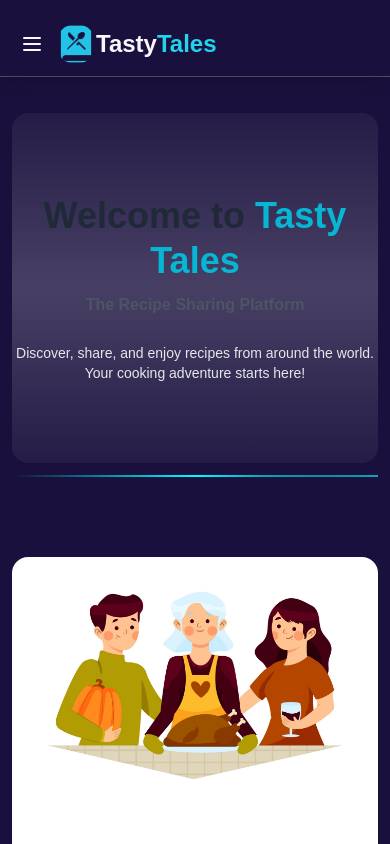
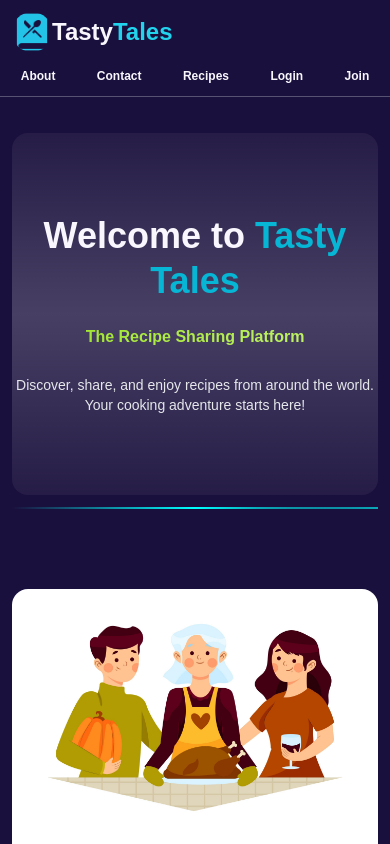
Before and after one commit to devalienbrain/tasty-tales-recipe-sharing-client, a Next.js app: page / in a window 390 px wide. Shown: the top 844 px of the page. Built offline with nearby package versions, Linux system fonts and the light colour scheme.

Commit message:
Responsive Navbar Handled: OK

```diff
--- a/src/components/Banner.tsx
+++ b/src/components/Banner.tsx
@@ -3,10 +3,10 @@ const Banner: React.FC = () => {
       <section className="w-full py-20 bg-gradient-to-b from-white/5 via-white/20 to-white/5 rounded-2xl">
         <div className="flex flex-col items-center justify-center">
           {/* Text Section */}
-          <h1 className="text-4xl md:text-5xl lg:text-7xl font-black text-gray-800 dark:text-gray-100 leading-tight text-center lg:text-left">
+          <h1 className="text-4xl md:text-5xl lg:text-7xl font-black  leading-tight text-center lg:text-left">
             Welcome to <span className="text-cyan-500">Tasty Tales</span>
           </h1>
-          <h3 className="py-3 text-base md:text-lg lg:text-xl font-bold text-gray-600 dark:text-gray-400 leading-tight text-center lg:text-left">
+          <h3 className="pt-6 pb-3 text-base md:text-lg lg:text-xl font-extrabold bg-gradient-to-r bg-clip-text text-transparent from-lime-400 to-lime-300 leading-tight text-center lg:text-left">
             The Recipe Sharing Platform
           </h3>
           <p className="mt-4 text-sm md:text-base text-gray-200 dark:text-gray-100 text-center lg:text-left">
--- a/src/components/shared/Navbar.tsx
+++ b/src/components/shared/Navbar.tsx
@@ -1,3 +1,186 @@
+// "use client";
+
+// import Link from "next/link";
+// import { useAppSelector } from "@/redux/hook";
+// import Image from "next/image";
+// import { useDispatch } from "react-redux";
+// import { useRouter } from "next/navigation";
+// import { logout } from "@/redux/slices/authSlice";
+// import { MdLogout } from "react-icons/md";
+// import logo from "../../assets/TastyTale.png"
+// const Navbar = () => {
+//   const currentUser = useAppSelector((state) => state.user?.currentUser?.user); // Get the currentUser from Redux
+//   const dispatch = useDispatch();
+//   const router = useRouter();
+
+//   const handleLogout = () => {
+//     dispatch(logout()); // Dispatch logout action
+//     localStorage.removeItem("accessToken"); // Clear token on logout
+//     router.push("/"); // Use the new router for navigation
+//   };
+
+//   return (
+//     <div className="drawer pt-3 font-semibold">
+//       <input id="my-drawer-3" type="checkbox" className="drawer-toggle" />
+//       <div className="drawer-content flex flex-col">
+//         {/* Navbar */}
+//         <div className="navbar w-full shadow-lg">
+//           <div className="flex-none lg:hidden">
+//             <label
+//               htmlFor="my-drawer-3"
+//               aria-label="open sidebar"
+//               className="btn btn-square btn-ghost"
+//             >
+//               <svg
+//                 xmlns="http://www.w3.org/2000/svg"
+//                 fill="none"
+//                 viewBox="0 0 24 24"
+//                 className="inline-block h-6 w-6 stroke-current"
+//               >
+//                 <path
+//                   strokeLinecap="round"
+//                   strokeLinejoin="round"
+//                   strokeWidth="2"
+//                   d="M4 6h16M4 12h16M4 18h16"
+//                 ></path>
+//               </svg>
+//             </label>
+//           </div>
+//           <div className="flex-1 flex justify-start items-center font-extrabold text-2xl">
+//             <Image
+//               src={logo}
+//               alt="TastyTaleLogo"
+//               width={40}
+//               height={40}
+//               className="rounded-full object-cover"
+//             />
+//             <Link href="/">
+//               <span>
+//                 Tasty<span className="text-cyan-400">Tales</span>
+//               </span>
+//             </Link>
+//           </div>
+//           <div className="hidden flex-none lg:flex items-center">
+//             <ul className="menu menu-horizontal space-x-4 flex justify-end items-center">
+//               {/* Navbar menu content */}
+//               <li>
+//                 <Link href="/about" className="hover:text-cyan-400">
+//                   About
+//                 </Link>
+//               </li>
+//               <li>
+//                 <Link href="/contact" className="hover:text-cyan-400">
+//                   Contact
+//                 </Link>
+//               </li>
+//               <li>
+//                 <Link href="/recipes" className="hover:text-cyan-400">
+//                   Recipes
+//                 </Link>
+//               </li>
+//               <li>
+//                 <Link href="/profile" className="hover:text-cyan-400">
+//                   Profile
+//                 </Link>
+//               </li>
+
+//               {currentUser ? (
+//                 <>
+//                   {/* Show dashboard, profile image, and logout if user exists */}
+//                   <li></li>
+//                   <li>
+//                     {/* Profile Picture */}
+//                     <Link href="/dashboard" className="hover:text-cyan-400">
+//                       {currentUser?.photoUrl ? (
+//                         <Image
+//                           src={currentUser.photoUrl} // User profile picture
+//                           alt={currentUser.name}
+//                           width={40}
+//                           height={40}
+//                           className="rounded-full object-cover"
+//                         />
+//                       ) : (
+//                         <div className="w-10 h-10 rounded-full border-2 border-blue-500 flex items-center justify-center text-gray-400">
+//                           Dashboard
+//                         </div>
+//                       )}
+//                     </Link>
+//                   </li>
+//                   <li>
+//                     <button
+//                       className="btn btn-ghost text-red-500"
+//                       aria-label="Logout"
+//                       onClick={handleLogout}
+//                     >
+//                       <MdLogout className="text-2xl font-black" />
+//                     </button>
+//                   </li>
+//                 </>
+//               ) : (
+//                 <>
+//                   {/* Show login and join if user doesn't exist */}
+//                   <li>
+//                     <Link href="/login" className="hover:text-cyan-400">
+//                       Login
+//                     </Link>
+//                   </li>
+//                   <li>
+//                     <Link href="/register" className="hover:text-cyan-400">
+//                       Join
+//                     </Link>
+//                   </li>
+//                 </>
+//               )}
+//             </ul>
+//           </div>
+//         </div>
+//       </div>
+//       <div className="drawer-side">
+//         <label
+//           htmlFor="my-drawer-3"
+//           aria-label="close sidebar"
+//           className="drawer-overlay"
+//         ></label>
+//         <ul className="menu min-h-full w-80 p-4 space-x-2">
+//           {/* Sidebar content */}
+//           <li>
+//             <Link href="/about">About</Link>
+//           </li>
+//           <li>
+//             <Link href="/contact">Contact</Link>
+//           </li>
+//           <li>
+//             <Link href="/recipes">Recipes</Link>
+//           </li>
+//           {currentUser ? (
+//             <>
+//               <li>
+//                 <Link href="/dashboard">Dashboard</Link>
+//               </li>
+//               <li>
+//                 <button className="btn btn-ghost" onClick={handleLogout}>
+//                   Logout
+//                 </button>
+//               </li>
+//             </>
+//           ) : (
+//             <>
+//               <li>
+//                 <Link href="/login">Login</Link>
+//               </li>
+//               <li>
+//                 <Link href="/register">Join</Link>
+//               </li>
+//             </>
+//           )}
+//         </ul>
+//       </div>
+//     </div>
+//   );
+// };
+
+// export default Navbar;
+
 "use client";
 
 import Link from "next/link";
@@ -7,7 +190,8 @@ import { useDispatch } from "react-redux";
 import { useRouter } from "next/navigation";
 import { logout } from "@/redux/slices/authSlice";
 import { MdLogout } from "react-icons/md";
-import logo from "../../assets/TastyTale.png"
+import logo from "../../assets/TastyTale.png";
+
 const Navbar = () => {
   const currentUser = useAppSelector((state) => state.user?.currentUser?.user); // Get the currentUser from Redux
   const dispatch = useDispatch();
@@ -20,33 +204,10 @@ const Navbar = () => {
   };
 
   return (
-    <div className="drawer pt-3 font-semibold">
-      <input id="my-drawer-3" type="checkbox" className="drawer-toggle" />
-      <div className="drawer-content flex flex-col">
-        {/* Navbar */}
-        <div className="navbar w-full shadow-lg">
-          <div className="flex-none lg:hidden">
-            <label
-              htmlFor="my-drawer-3"
-              aria-label="open sidebar"
-              className="btn btn-square btn-ghost"
-            >
-              <svg
-                xmlns="http://www.w3.org/2000/svg"
-                fill="none"
-                viewBox="0 0 24 24"
-                className="inline-block h-6 w-6 stroke-current"
-              >
-                <path
-                  strokeLinecap="round"
-                  strokeLinejoin="round"
-                  strokeWidth="2"
-                  d="M4 6h16M4 12h16M4 18h16"
-                ></path>
-              </svg>
-            </label>
-          </div>
-          <div className="flex-1 flex justify-start items-center font-extrabold text-2xl">
+    <nav className="w-full py-3">
+      <div className="flex justify-between items-center lg:hidden">
+        {/* Mobile view - Logo and name centered at top */}
+        <div className="pl-3 flex items-center justify-center">
           <Image
             src={logo}
             alt="TastyTaleLogo"
@@ -54,14 +215,100 @@ const Navbar = () => {
             height={40}
             className="rounded-full object-cover"
           />
-            <Link href="/">
-              <span>
+          <Link href="/" className="text-2xl font-extrabold">
             Tasty<span className="text-cyan-400">Tales</span>
-              </span>
           </Link>
         </div>
-          <div className="hidden flex-none lg:flex items-center">
-            <ul className="menu menu-horizontal space-x-4 flex justify-end items-center">
+      </div>
+
+      {/* Mobile view - Routes and actions below logo, evenly spaced */}
+      <div className="lg:hidden flex justify-around items-center mt-4">
+        <ul className="flex justify-around items-center w-full text-xs font-semibold">
+          <li>
+            <Link href="/about" className="hover:text-cyan-400">
+              About
+            </Link>
+          </li>
+          <li>
+            <Link href="/contact" className="hover:text-cyan-400">
+              Contact
+            </Link>
+          </li>
+          <li>
+            <Link href="/recipes" className="hover:text-cyan-400">
+              Recipes
+            </Link>
+          </li>
+          {currentUser ? (
+            <>
+              <li>
+                <Link href="/profile" className="hover:text-cyan-400">
+                  Profile
+                </Link>
+              </li>
+              <li>
+                <Link href="/dashboard" className="hover:text-cyan-400">
+                  Dashboard
+                </Link>
+              </li>
+              <li>
+                <button
+                  className="btn btn-ghost text-red-500"
+                  aria-label="Logout"
+                  onClick={handleLogout}
+                >
+                  <MdLogout className="text-2xl font-black" />
+                </button>
+              </li>
+              <li>
+                {currentUser?.photoUrl ? (
+                  <Image
+                    src={currentUser.photoUrl} // User profile picture
+                    alt={currentUser.name}
+                    width={40}
+                    height={40}
+                    className="rounded-full object-cover"
+                  />
+                ) : (
+                  <div className="w-10 h-10 rounded-full border-2 border-blue-500 flex items-center justify-center text-gray-400">
+                    User
+                  </div>
+                )}
+              </li>
+            </>
+          ) : (
+            <>
+              <li>
+                <Link href="/login" className="hover:text-cyan-400">
+                  Login
+                </Link>
+              </li>
+              <li>
+                <Link href="/register" className="hover:text-cyan-400">
+                  Join
+                </Link>
+              </li>
+            </>
+          )}
+        </ul>
+      </div>
+
+      {/* Large screen view */}
+      <div className="hidden lg:flex justify-between items-center">
+        <div className="flex items-center">
+          <Image
+            src={logo}
+            alt="TastyTaleLogo"
+            width={40}
+            height={40}
+            className="rounded-full object-cover"
+          />
+          <Link href="/" className="ml-2 text-2xl font-extrabold">
+            Tasty<span className="text-cyan-400">Tales</span>
+          </Link>
+        </div>
+
+        <ul className="menu menu-horizontal space-x-1 flex justify-end items-center font-semibold">
           {/* Navbar menu content */}
           <li>
             <Link href="/about" className="hover:text-cyan-400">
@@ -78,32 +325,17 @@ const Navbar = () => {
               Recipes
             </Link>
           </li>
+
+          {currentUser ? (
+            <>
               <li>
                 <Link href="/profile" className="hover:text-cyan-400">
                   Profile
                 </Link>
               </li>
-
-              {currentUser ? (
-                <>
-                  {/* Show dashboard, profile image, and logout if user exists */}
-                  <li></li>
               <li>
-                    {/* Profile Picture */}
                 <Link href="/dashboard" className="hover:text-cyan-400">
-                      {currentUser?.photoUrl ? (
-                        <Image
-                          src={currentUser.photoUrl} // User profile picture
-                          alt={currentUser.name}
-                          width={40}
-                          height={40}
-                          className="rounded-full object-cover"
-                        />
-                      ) : (
-                        <div className="w-10 h-10 rounded-full border-2 border-blue-500 flex items-center justify-center text-gray-400">
                   Dashboard
-                        </div>
-                      )}
                 </Link>
               </li>
               <li>
@@ -115,10 +347,24 @@ const Navbar = () => {
                   <MdLogout className="text-2xl font-black" />
                 </button>
               </li>
+              <li>
+                {currentUser?.photoUrl ? (
+                  <Image
+                    src={currentUser.photoUrl} // User profile picture
+                    alt={currentUser.name}
+                    width={70}
+                    height={70}
+                    className="rounded-full"
+                  />
+                ) : (
+                  <div className="w-10 h-10 rounded-full border-2 border-blue-500 flex items-center justify-center text-gray-400">
+                    User
+                  </div>
+                )}
+              </li>
             </>
           ) : (
             <>
-                  {/* Show login and join if user doesn't exist */}
               <li>
                 <Link href="/login" className="hover:text-cyan-400">
                   Login
@@ -133,49 +379,7 @@ const Navbar = () => {
           )}
         </ul>
       </div>
-        </div>
-      </div>
-      <div className="drawer-side">
-        <label
-          htmlFor="my-drawer-3"
-          aria-label="close sidebar"
-          className="drawer-overlay"
-        ></label>
-        <ul className="menu min-h-full w-80 p-4 space-y-4">
-          {/* Sidebar content */}
-          <li>
-            <Link href="/about">About</Link>
-          </li>
-          <li>
-            <Link href="/contact">Contact</Link>
-          </li>
-          <li>
-            <Link href="/recipes">Recipes</Link>
-          </li>
-          {currentUser ? (
-            <>
-              <li>
-                <Link href="/dashboard">Dashboard</Link>
-              </li>
-              <li>
-                <button className="btn btn-ghost" onClick={handleLogout}>
-                  Logout
-                </button>
-              </li>
-            </>
-          ) : (
-            <>
-              <li>
-                <Link href="/login">Login</Link>
-              </li>
-              <li>
-                <Link href="/register">Join</Link>
-              </li>
-            </>
-          )}
-        </ul>
-      </div>
-    </div>
+    </nav>
   );
 };
 
```
Also changed, not shown: src/components/shared/Footer.tsx (+3 -83 lines). Lines whose indentation alone changed are shown as unchanged.
